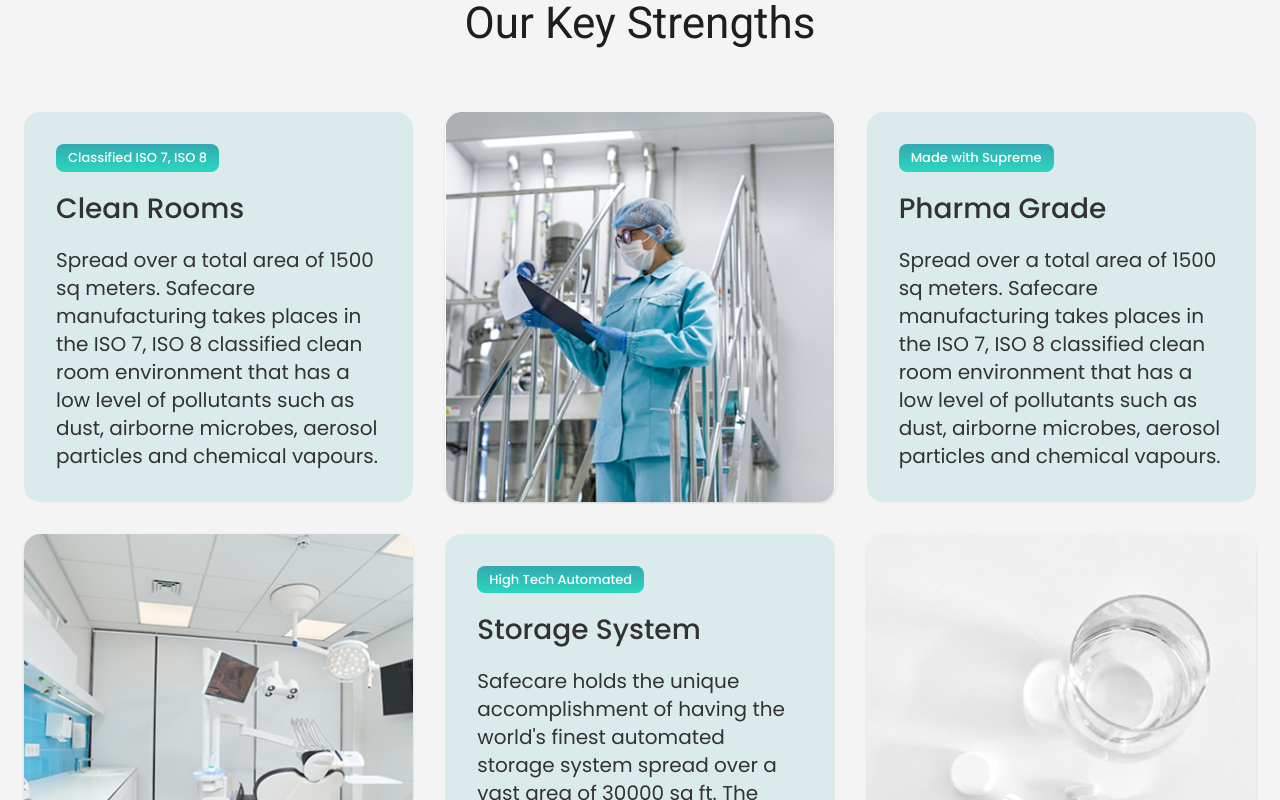
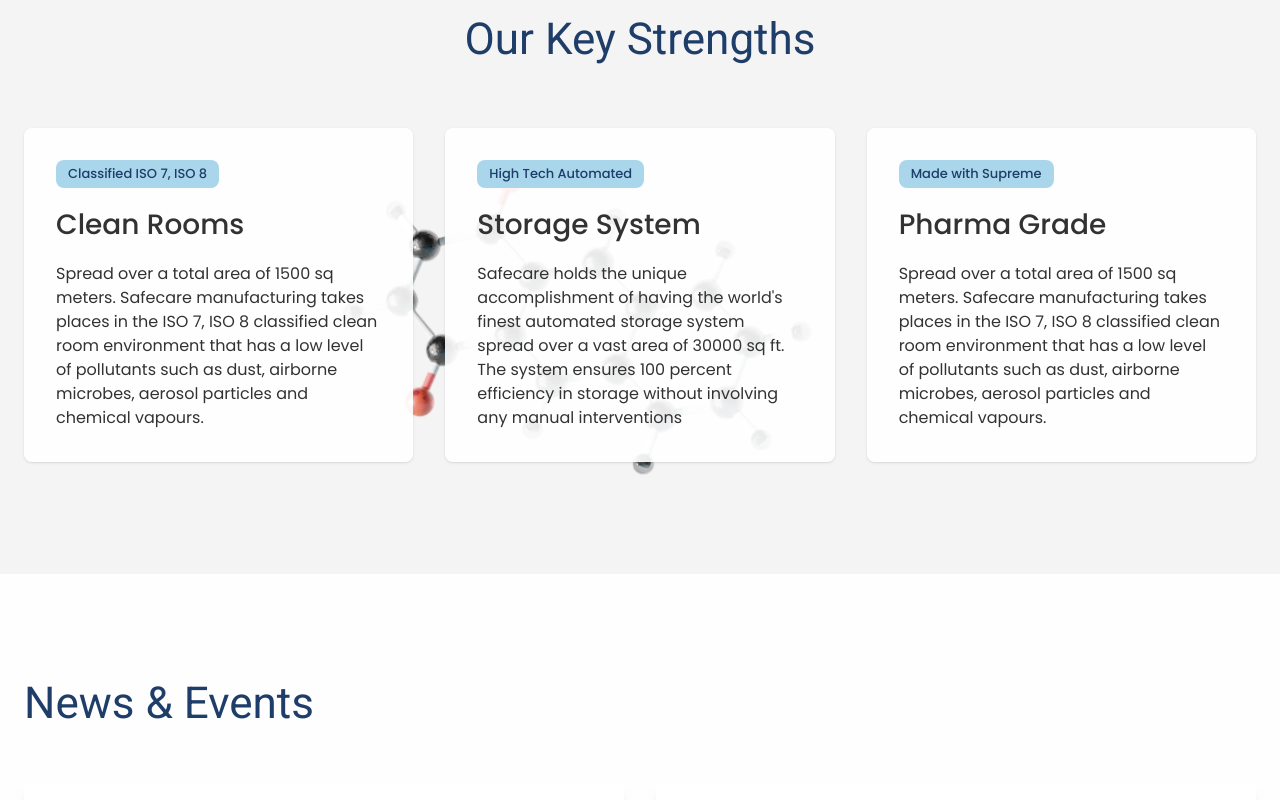
Before and after one commit to talhawebguru/careplus, a Next.js app: page / in a window 1280 px wide. Shown: the part 4900-5700 px from the top of the page. Built offline with nearby package versions, Linux system fonts and the light colour scheme.

Commit message:
Key Strength update

```diff
--- a/app/components/home/KeyStrength.jsx
+++ b/app/components/home/KeyStrength.jsx
@@ -1,92 +1,71 @@
-import React from 'react'
-import Container from '../common/Container'
-import Image from 'next/image'
-import * as motion from 'motion/react-client'
+import React from "react";
+import Container from "../common/Container";
+import * as motion from "motion/react-client";
+import ourMissionVector from "@/public/images/ourMissionVectorR.png";
+import Image from "next/image";
 
 const strengths = [
   {
-    type: 'badge',
-    badge: 'Classified ISO 7, ISO 8',
-    title: 'Clean Rooms',
-    desc: 'Spread over a total area of 1500 sq meters. Safecare manufacturing takes places in the ISO 7, ISO 8 classified clean room environment that has a low level of pollutants such as dust, airborne microbes, aerosol particles and chemical vapours.',
-    img: null,
+    badge: "Classified ISO 7, ISO 8",
+    title: "Clean Rooms",
+    desc: "Spread over a total area of 1500 sq meters. Safecare manufacturing takes places in the ISO 7, ISO 8 classified clean room environment that has a low level of pollutants such as dust, airborne microbes, aerosol particles and chemical vapours.",
   },
   {
-    type: 'img',
-    img: '/images/strength-cleanroom.png',
-    alt: 'Clean Room',
+    badge: "High Tech Automated",
+    title: "Storage System",
+    desc: `Safecare holds the unique accomplishment of having the world's finest automated storage system spread over a vast area of 30000 sq ft. The system ensures 100 percent efficiency in storage without involving any manual interventions`,
   },
   {
-    type: 'badge',
-    badge: 'Made with Supreme',
-    title: 'Pharma Grade',
-    desc: 'Spread over a total area of 1500 sq meters. Safecare manufacturing takes places in the ISO 7, ISO 8 classified clean room environment that has a low level of pollutants such as dust, airborne microbes, aerosol particles and chemical vapours.',
-    img: null,
+    badge: "Made with Supreme",
+    title: "Pharma Grade",
+    desc: "Spread over a total area of 1500 sq meters. Safecare manufacturing takes places in the ISO 7, ISO 8 classified clean room environment that has a low level of pollutants such as dust, airborne microbes, aerosol particles and chemical vapours.",
   },
-  {
-    type: 'img',
-    img: '/images/strength-dental.png',
-    alt: 'Dental Room',
-  },
-  {
-    type: 'badge',
-    badge: 'High Tech Automated',
-    title: 'Storage System',
-    desc: `Safecare holds the unique accomplishment of having the world's finest automated storage system spread over a vast area of 30000 sq ft. The system ensures 100 percent efficiency in storage without involving any manual interventions`,
-    img: null,
-  },
-  {
-    type: 'img',
-    img: '/images/strength-pharma.png',
-    alt: 'Pharma',
-  },
-]
+];
 
 const KeyStrength = () => {
   return (
-    <section className="overflow-hidden py-16 lg:py-24">
+    <section className="overflow-hidden py-16 lg:py-28 relative">
+      <Image
+        src={ourMissionVector}
+        alt="Molecule vector"
+        className="absolute w-[48%] object-cover left-[45%] top-[60%] -translate-x-1/2 -translate-y-1/2 pointer-events-none select-none -z-20"
+        draggable={false}
+      />
       <Container>
-        <h2 className="text-[#1e1e1e] text-[44px] font-normal font-['Roboto'] text-center mb-14">Our Key Strengths</h2>
+        <h2 className="text-[#1e3d69] text-[44px] font-normal font-['Roboto'] text-center mb-14">
+          Our Key Strengths
+        </h2>
         <div className="grid grid-cols-1 md:grid-cols-2 lg:grid-cols-3 gap-8 mx-auto">
           {strengths.map((item, idx) => (
-            item.type === 'badge' ? (
             <motion.div
               key={item.title}
               initial={{ opacity: 0, y: 40 }}
               whileInView={{ opacity: 1, y: 0 }}
               viewport={{ once: true, amount: 0.2 }}
-                transition={{ duration: 0.7, delay: idx * 0.15, ease: 'easeOut' }}
-                className="bg-[#079fa5]/10 rounded-2xl p-8 flex flex-col justify-start"
+              transition={{
+                duration: 0.7,
+                delay: idx * 0.15,
+                ease: "easeOut",
+              }}
+              className="bg-white/90 rounded-lg backdrop-blur-[0.50px] p-8 flex flex-col justify-start shadow"
             >
               <div className="mb-4">
-                  <span className="inline-block px-3 py-1 bg-gradient-to-b from-[#0898a3]/80 to-[#00d3b3]/80 rounded-lg text-white text-[13px] font-medium font-['Poppins']">{item.badge}</span>
+                <span className="inline-block px-3 py-1 bg-[#a9d6eb] rounded-lg text-[#1e3d69] text-[13px] font-medium font-['Poppins']">
+                  {item.badge}
+                </span>
               </div>
-                <h3 className="text-[#323232] text-[28px] font-medium font-['Poppins'] mb-4">{item.title}</h3>
-                <p className="text-[#323232] text-xl font-normal font-['Poppins']">{item.desc}</p>
+              <h3 className="text-[#323232] text-[28px] font-medium font-['Poppins'] mb-4">
+                {item.title}
+              </h3>
+              <p className="text-[#323232] text-base font-normal font-['Poppins']">
+                {item.desc}
+              </p>
             </motion.div>
-            ) : (
-              <motion.div
-                key={item.img}
-                initial={{ opacity: 0, y: 40 }}
-                whileInView={{ opacity: 1, y: 0 }}
-                viewport={{ once: true, amount: 0.2 }}
-                transition={{ duration: 0.7, delay: idx * 0.15, ease: 'easeOut' }}
-                className="rounded-2xl overflow-hidden flex items-center justify-center bg-white shadow"
-              >
-                <Image
-                  src={item.img}
-                  alt={item.alt}
-                  width={408}
-                  height={409}
-                  className="w-full h-full object-cover"
-                />
-              </motion.div>
-            )
           ))}
         </div>
       </Container>
     </section>
-  )
-}
+  );
+};
 
-export default KeyStrength
+export default KeyStrength;
```
Lines whose indentation alone changed are shown as unchanged.
